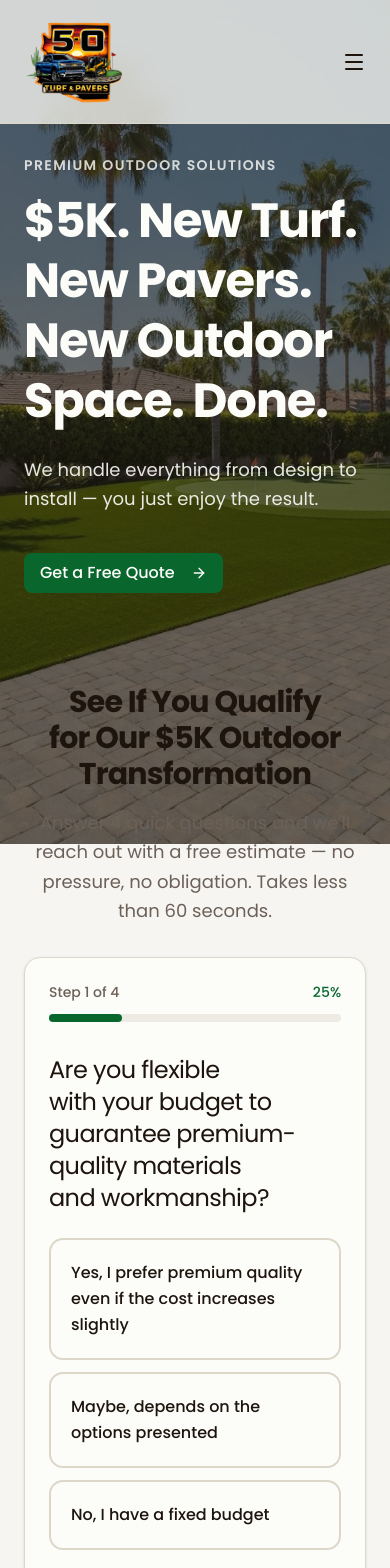
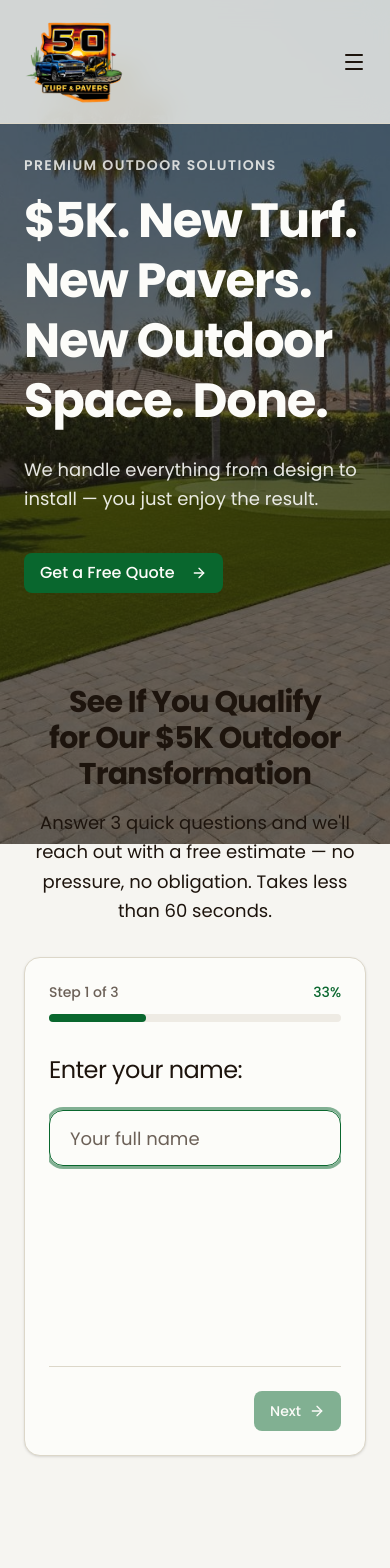
Before and after one commit to Fbet590/5-O-v2, a Next.js app: page / in a window 390 px wide. Shown: the top 1568 px of the page. Built offline with nearby package versions, Linux system fonts and the light colour scheme.

Commit message:
feat: update subheadline color and add validation to StepEmail and StepPhone
Change subheadline to black and remove first question. Add email and phone validation with error feedback.

```diff
--- a/components/lead-form.tsx
+++ b/components/lead-form.tsx
@@ -16,7 +16,7 @@ import {
   CheckCircle,
 } from "lucide-react"
 
-const TOTAL_STEPS = 4
+const TOTAL_STEPS = 3
 
 interface FormData {
   projectTypes: string[]
@@ -36,21 +36,6 @@ const initialFormData: FormData = {
   phone: "",
 }
 
-const flexibilityOptions = [
-  {
-    value: "yes",
-    label: "Yes, I prefer premium quality even if the cost increases slightly",
-  },
-  {
-    value: "maybe",
-    label: "Maybe, depends on the options presented",
-  },
-  {
-    value: "no",
-    label: "No, I have a fixed budget",
-  },
-]
-
 function ProgressBar({ currentStep }: { currentStep: number }) {
   const progress = ((currentStep + 1) / TOTAL_STEPS) * 100
 
@@ -69,47 +54,6 @@ function ProgressBar({ currentStep }: { currentStep: number }) {
           className="h-full rounded-full bg-primary transition-all duration-500 ease-out"
           style={{ width: `${progress}%` }}
         />
-      </div>
-    </div>
-  )
-}
-
-function StepFlexibility({
-  formData,
-  setFormData,
-}: {
-  formData: FormData
-  setFormData: (data: FormData) => void
-}) {
-  return (
-    <div className="flex flex-col gap-6">
-      <div>
-        <h3 className="font-serif text-2xl tracking-tight text-foreground sm:text-3xl text-balance">
-          Are you flexible with your budget to guarantee premium-quality
-          materials and workmanship?
-        </h3>
-      </div>
-      <div className="flex flex-col gap-3">
-        {flexibilityOptions.map((option) => (
-          <button
-            key={option.value}
-            type="button"
-            onClick={() =>
-              setFormData({
-                ...formData,
-                budgetFlexibility: option.value,
-              })
-            }
-            className={cn(
-              "rounded-xl border-2 p-5 text-left font-medium leading-relaxed transition-all",
-              formData.budgetFlexibility === option.value
-                ? "border-primary bg-primary/5 text-foreground"
-                : "border-border bg-card text-foreground hover:border-primary/40"
-            )}
-          >
-            {option.label}
-          </button>
-        ))}
       </div>
     </div>
   )
@@ -143,10 +87,14 @@ function StepName({
 function StepEmail({
   formData,
   setFormData,
+  isValid,
 }: {
   formData: FormData
   setFormData: (data: FormData) => void
+  isValid: boolean
 }) {
+  const showError = formData.email.trim() !== "" && !isValid
+
   return (
     <div className="flex flex-col gap-6">
       <div>
@@ -154,14 +102,24 @@ function StepEmail({
           {"What's your email address?"}
         </h3>
       </div>
+      <div>
         <Input
           type="email"
           value={formData.email}
           onChange={(e) => setFormData({ ...formData, email: e.target.value })}
           placeholder="you@example.com"
-        className="h-14 text-lg rounded-xl px-5"
+          className={cn(
+            "h-14 text-lg rounded-xl px-5",
+            showError && "border-red-500 focus-visible:ring-red-500"
+          )}
           autoFocus
         />
+        {showError && (
+          <p className="mt-2 text-sm text-red-500">
+            Please enter a valid email address
+          </p>
+        )}
+      </div>
     </div>
   )
 }
@@ -169,10 +127,15 @@ function StepEmail({
 function StepPhone({
   formData,
   setFormData,
+  isValid,
 }: {
   formData: FormData
   setFormData: (data: FormData) => void
+  isValid: boolean
 }) {
+  const digitsOnly = formData.phone.replace(/\D/g, '')
+  const showError = digitsOnly.length >= 10 && !isValid
+
   return (
     <div className="flex flex-col gap-6">
       <div>
@@ -180,14 +143,24 @@ function StepPhone({
           {"What's the best mobile number to reach you on?"}
         </h3>
       </div>
+      <div>
         <Input
           type="tel"
           value={formData.phone}
           onChange={(e) => setFormData({ ...formData, phone: e.target.value })}
           placeholder="(555) 123-4567"
-        className="h-14 text-lg rounded-xl px-5"
+          className={cn(
+            "h-14 text-lg rounded-xl px-5",
+            showError && "border-red-500 focus-visible:ring-red-500"
+          )}
           autoFocus
         />
+        {showError && (
+          <p className="mt-2 text-sm text-red-500">
+            Please enter a valid 10-digit US phone number
+          </p>
+        )}
+      </div>
     </div>
   )
 }
@@ -237,16 +210,30 @@ export function LeadForm() {
   const [direction, setDirection] = useState<"forward" | "back">("forward")
   const formRef = useRef<HTMLElement>(null)
 
+  const isValidEmail = (email: string) => {
+    const emailRegex = /^[^\s@]+@[^\s@]+\.[^\s@]+$/
+    const disposableDomains = ['tempmail', 'throwaway', 'fakeinbox', 'mailinator', 'guerrillamail', 'sharklasers', 'trashmail']
+    const domain = email.split('@')[1]?.toLowerCase() || ''
+    return emailRegex.test(email) && !disposableDomains.some(d => domain.includes(d))
+  }
+
+  const isValidPhone = (phone: string) => {
+    const digitsOnly = phone.replace(/\D/g, '')
+    // Must have 10 digits (US) and not be all same digit or sequential
+    if (digitsOnly.length !== 10) return false
+    if (/^(\d)\1{9}$/.test(digitsOnly)) return false // all same digit
+    if (digitsOnly.startsWith('0') || digitsOnly.startsWith('1')) return false // invalid area code
+    return true
+  }
+
   const canProceed = () => {
     switch (step) {
       case 0:
-        return formData.budgetFlexibility !== ""
+        return formData.name.trim().length >= 2
       case 1:
-        return formData.name.trim() !== ""
+        return isValidEmail(formData.email.trim())
       case 2:
-        return formData.email.trim() !== ""
-      case 3:
-        return formData.phone.trim() !== ""
+        return isValidPhone(formData.phone.trim())
       default:
         return false
     }
@@ -321,8 +308,8 @@ export function LeadForm() {
             <h2 className="font-serif text-3xl sm:text-4xl font-bold tracking-tight text-foreground text-balance">
               See If You Qualify for Our $5K Outdoor Transformation
             </h2>
-            <p className="mt-4 text-muted-foreground text-lg leading-relaxed max-w-md mx-auto">
-              Answer 4 quick questions and we&apos;ll reach out with a free estimate — no pressure, no obligation. Takes less than 60 seconds.
+            <p className="mt-4 text-foreground text-lg leading-relaxed max-w-md mx-auto">
+              Answer 3 quick questions and we&apos;ll reach out with a free estimate — no pressure, no obligation. Takes less than 60 seconds.
             </p>
           </div>
           <div className="rounded-2xl border border-border bg-card p-6 sm:p-10 shadow-sm">
@@ -343,27 +330,23 @@ export function LeadForm() {
                     )}
                   >
                     {step === 0 && (
-                      <StepFlexibility
+                      <StepName
                         formData={formData}
                         setFormData={setFormData}
                       />
                     )}
                     {step === 1 && (
-                      <StepName
+                      <StepEmail
                         formData={formData}
                         setFormData={setFormData}
+                        isValid={isValidEmail(formData.email.trim())}
                       />
                     )}
                     {step === 2 && (
-                      <StepEmail
-                        formData={formData}
-                        setFormData={setFormData}
-                      />
-                    )}
-                    {step === 3 && (
                       <StepPhone
                         formData={formData}
                         setFormData={setFormData}
+                        isValid={isValidPhone(formData.phone.trim())}
                       />
                     )}
                   </div>
```
Lines whose indentation alone changed are shown as unchanged.
